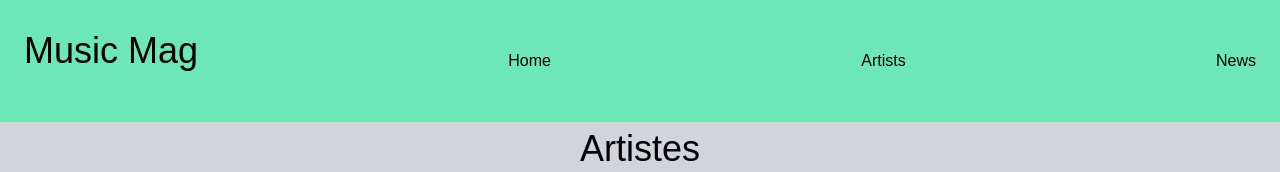
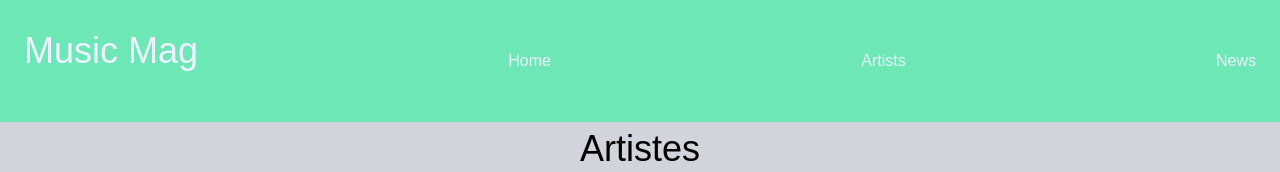
Before and after one commit to OwenCoogan/music_mag_vueJS, a Vue app: page /artists in a window 1280 px wide. Shown: the top 172 px of the page. Built offline with nearby package versions, Linux system fonts and the light colour scheme; data requests are answered from the project's data file.

Commit message:
Update Header.vue

```diff
--- a/src/components/ui-elements/Header.vue
+++ b/src/components/ui-elements/Header.vue
@@ -1,10 +1,10 @@
 <template>
     <header>
-        <nav class="flex items-center justify-between bg-green-300 w-full p-6">
-          <h1> Music Mag </h1>
-          <router-link to="/">Home</router-link>
-          <router-link to="/artists">Artists</router-link>
-          <router-link to="/articles">News</router-link>
+        <nav class="flex items-center justify-between flex-wrap bg-green-300 w-full p-6">
+          <h1 class="text-indigo-50"> Music Mag </h1>
+          <router-link to="/" class="text-indigo-50">Home</router-link>
+          <router-link to="/artists" class="text-indigo-50">Artists</router-link>
+          <router-link to="/articles" class="text-indigo-50">News</router-link>
         </nav>
     </header>
 </template>
```
